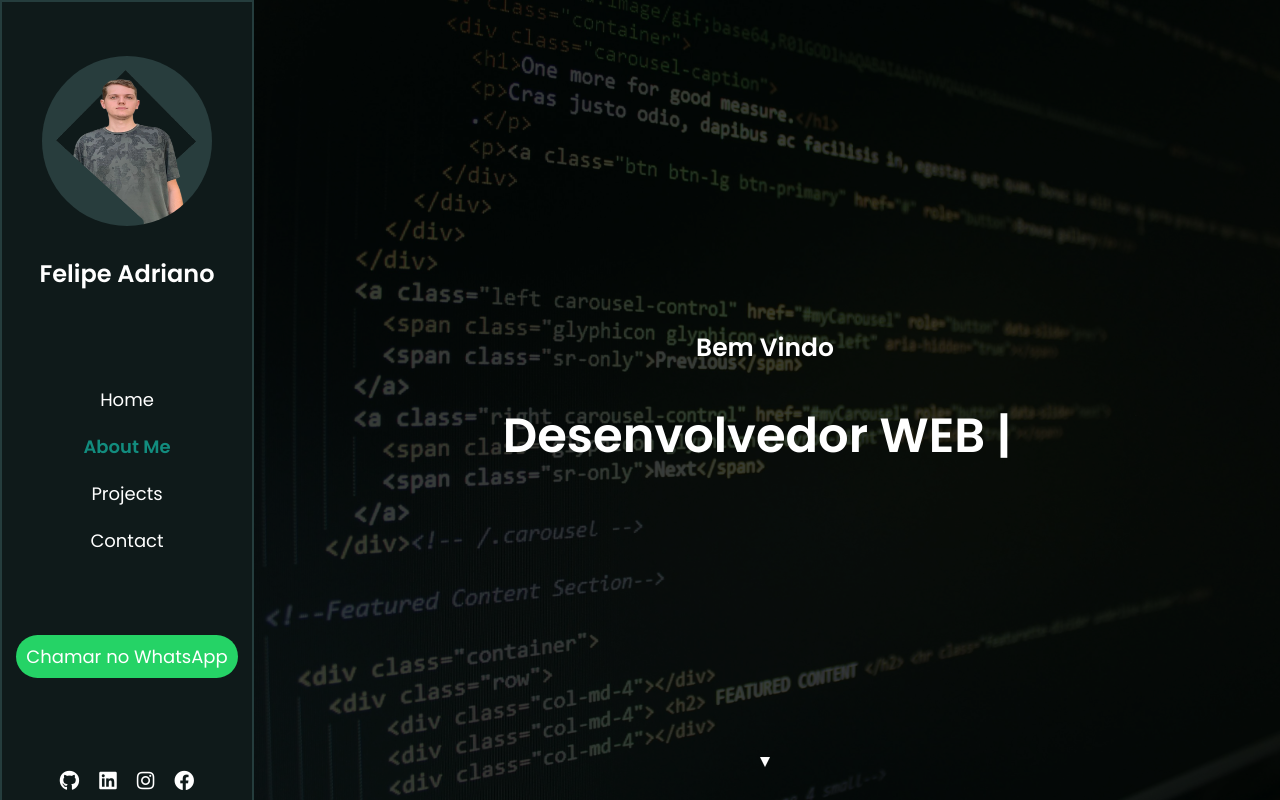
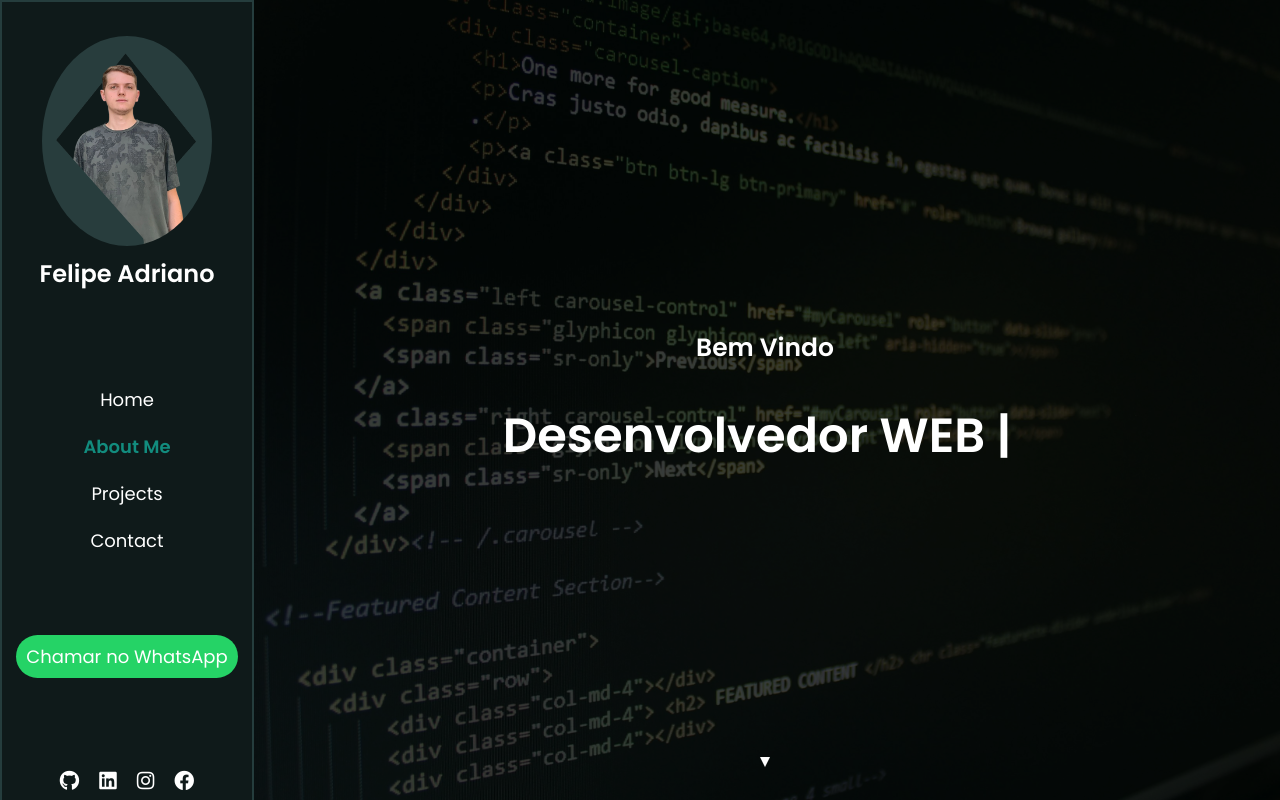
Before and after one commit to DevFullFelps/site_perfil, a React (Create React App) app in the folder perfil_portfolio/: page / in a window 1280 px wide. Shown: the top 800 px of the page. Built offline with nearby package versions, Linux system fonts and the light colour scheme.

Commit message:
Update Navbar.css

```diff
--- a/perfil_portfolio/src/components/Navbar.css
+++ b/perfil_portfolio/src/components/Navbar.css
@@ -59,8 +59,8 @@
 }
 
 .navbar-image {
-  width: 170px;
-  height: 170px;
+  width: 250px;
+  height: 210px;
   border-radius: 50%;
   border-width: 8px;
   transition: all 0.3s ease;
```
